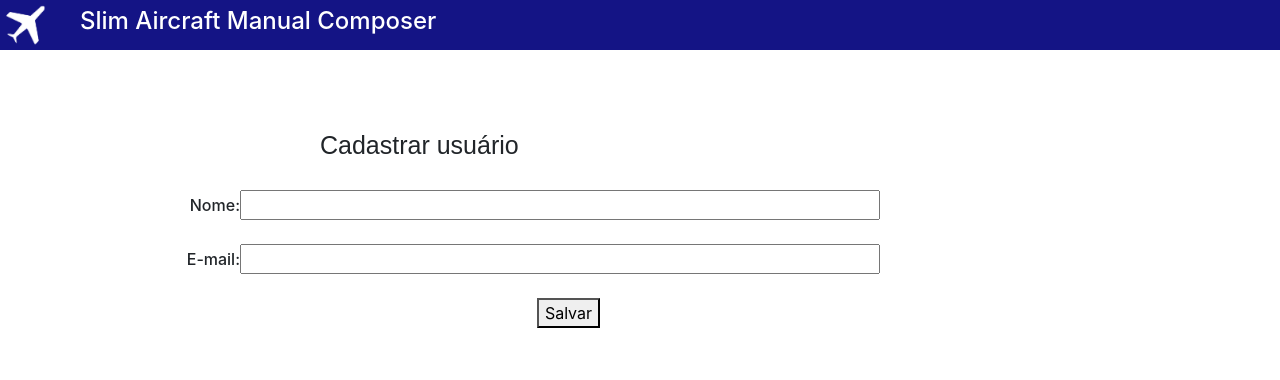
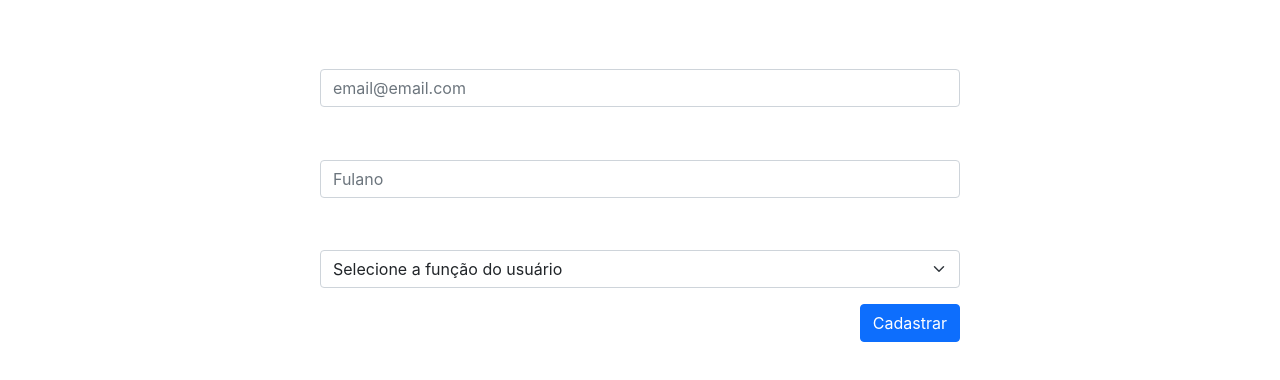
Before and after one commit to DevSlim001/API_EMBRAER, a React (Create React App) app in the folder frontend/: page /cadastro in a window 1280 px wide. Shown: the top 380 px of the page. Built offline with nearby package versions, Linux system fonts and the light colour scheme; sample sign-in values are in the browser's storage.

Commit message:
cadastro front

```diff
--- /dev/null
+++ b/frontend/src/components/Header/index.css
@@ -0,0 +1,6 @@
+
+.text{
+    display: inline;
+    text-align: center;
+    color: white;
+}
--- /dev/null
+++ b/frontend/src/components/Header/index.js
@@ -0,0 +1,14 @@
+import React from 'react';
+import aviaologo from './../../images/aviaologo.png'
+import "./index.css"
+
+function Header(props) {
+    return (
+        <header id={props.id}>
+            <img src={aviaologo} width='50px' alt="LogoAvião"/>
+            <h4 className="text"> Slim Aircraft Manual Composer</h4>
+        </header>
+    );
+}
+
+export default Header
--- a/frontend/src/index.css
+++ b/frontend/src/index.css
@@ -1,6 +1,11 @@
 
-body {
+:root {
+    --color-background: rgba(44, 44, 201, 0.822);
+}
+
+body, html {
     margin: 0;
+    padding: 0;
     font-family: -apple-system, BlinkMacSystemFont, 'Segoe UI', 'Roboto', 'Oxygen',
       'Ubuntu', 'Cantarell', 'Fira Sans', 'Droid Sans', 'Helvetica Neue',
       sans-serif;
@@ -11,9 +16,3 @@ body {
 code {
     font-family: source-code-pro, Menlo, Monaco, Consolas, 'Courier New', monospace;
 }
-
-.text{
-    display: inline;
-    text-align: center;
-    color: white;
-}
--- /dev/null
+++ b/frontend/src/js/Usuario/CreateUser.js
@@ -0,0 +1,16 @@
+import api from "./../../services/api";
+
+export default async function createUser(usuario){
+    let data = {...usuario}
+    let token = localStorage.getItem("token")
+    let config = {
+        headers:{
+            'Authorization': `Bearer ${token}`
+        }
+    }
+    return await api.post("/usuarios",data,config)
+    .then((res)=>{
+        return res
+    })
+    .catch((err)=> {return err.response})
+};
--- a/frontend/src/pages/Cadastro/index.css
+++ b/frontend/src/pages/Cadastro/index.css
@@ -1,35 +1,16 @@
-#title-cadastro{
-    margin-left: 30px;
+Form{
+    color: white;
 }
 
-.cadastro-inputs{
-    text-align: right;
-    margin-top: 30px;
-    margin-right: 50vh;
-    margin-bottom: 10vh;
+#form-div{
+    margin: 0 auto 0 auto;
+    width: 50%;
 }
 
-.inline{
-    display: inline;
+#form-div >Form{
+    padding: 2rem 0 0 0;
 }
 
-#cadastrarUsuario{
-    margin-top: 80px;
-    font-family: arial;
-    font-size: 25px;
-    margin-left: 40vh;
+#form-div >Form>Button{
+    float: right;
 }
-
-
-.salvar{
-    margin-right: 35vh;
-}
-
-#textbox{
-    width: 80vh;
-}
-
-.header{
-    background-color: rgba(11, 11, 129, 0.959);
-    height: 50px;
-}
--- a/frontend/src/pages/Cadastro/index.js
+++ b/frontend/src/pages/Cadastro/index.js
@@ -1,23 +1,44 @@
 import './index.css';
-import aviaologo from './../../images/aviaologo.png'
+import createUser from '../../js/Usuario/CreateUser';
+
+import { Button, Form } from 'react-bootstrap'
+
+import $ from 'jquery';
 
 function Cadastro(){
+    async function handleCadastro(e){
+        e.preventDefault()
+        let usuario = {};
+        $.each($('#form-cadastro').serializeArray(), function(i, field) {
+            usuario[field.name] = field.value;
+        });
+
+        await createUser(usuario).then((res)=>{
+            console.log(res)
+        })
+
+    }
     return(
-        <div className="Cadastro">
-            <div className="header">
-                <img src={aviaologo} width='50px' alt="Logo slim"/>
-                <h4 className="text" id="title-cadastro">Slim Aircraft Manual Composer</h4>
-            </div>
-            <b><h4 id="cadastrarUsuario">Cadastrar usuário</h4></b>
-            <div className="cadastro-inputs">
-                <h6 className="inline">Nome:</h6>
-                <input id="textbox" type="text"/><br/><br/>
-
-                <h6 className="inline">E-mail:</h6>
-                <input id="textbox" type="email"/><br/><br/>
-                <button className="salvar" onClick="">Salvar</button>
-            </div>
-
+        <div id="form-div">
+            <Form id="form-cadastro" onSubmit={handleCadastro}>
+                <Form.Group className="mb-3" controlId="email">
+                  <Form.Label>Email</Form.Label>
+                  <Form.Control type="email" name="email" placeholder="email@email.com" />
+                </Form.Group>
+                <Form.Group className="mb-3" controlId="nome">
+                  <Form.Label>Nome</Form.Label>
+                  <Form.Control type="text" name="nome" placeholder="Fulano"/>
+                </Form.Group>
+                <Form.Group className="mb-3" controlId="role">
+                    <Form.Label>Função</Form.Label>
+                    <Form.Select aria-label="" name="role">
+                        <option>Selecione a função do usuário</option>
+                        <option value="USER">Usuário</option>
+                        <option value="ADMIN">Administrador</option>
+                    </Form.Select>
+                </Form.Group>
+                <Button variant="primary" type="submit">Cadastrar</Button>
+            </Form>
         </div>
     );
 }
--- /dev/null
+++ b/frontend/src/pages/Home/index.css
@@ -0,0 +1,44 @@
+html{
+    overflow-y: hidden;
+}
+
+#header{
+  background-color: var(--color-background);
+}
+
+#body{
+    background: url(./../../images/aviaobackground.jpg) no-repeat bottom center scroll;
+    width: 100vw;
+    height: 100vh;
+    padding: 0;
+    background-position: 30% 45%;
+    background-size: cover;
+}
+
+#div-body{
+    width: 100%;
+    height: 100%;
+    background-color: var(--color-background);
+    position: relative;
+}
+#navbar{
+    padding: 0;
+}
+#navbar nav{
+    height: 100%;
+}
+#navbar nav div.container>div{
+    width: 100%;
+    height: 100%;
+}
+
+Container{
+    width: 100vw;
+    height: 100vh;
+    overflow-y: hidden;
+
+}
+
+.navbar{
+    display: block;
+}
--- /dev/null
+++ b/frontend/src/pages/Home/index.js
@@ -0,0 +1,41 @@
+import { React, useState } from 'react'
+import { Container, Row, Col, Navbar, Nav, Button, Alert, Spinner } from 'react-bootstrap'
+
+import Header from './../../components/Header';
+import Cadastro from './../Cadastro';
+import "./index.css"
+
+
+function Home(){
+    const [conteudo, setConteudo] = useState();
+    function renderCadastro(){
+        setConteudo(<Cadastro />);
+    }
+    return (
+        <Container fluid>
+            <Row>
+                <Header id="header" />
+            </Row>
+            <Row>
+                <Col xs={2} id="navbar">
+                    <Navbar bg="dark" variant="dark">
+                        <Container>
+                            <Nav fill className="flex-column">
+                                <Nav.Link href="#home">Home</Nav.Link>
+                                <Nav.Link onClick={renderCadastro}>Cadastro</Nav.Link>
+                                <Nav.Link href="#pricing">Pricing</Nav.Link>
+                            </Nav>
+                        </Container>
+                    </Navbar>
+                </Col>
+                <Col id="body">
+                    <div id="div-body">
+                        {conteudo}
+                    </div>
+                </Col>
+            </Row>
+        </Container>
+    )
+}
+
+export default Home;
--- a/frontend/src/pages/Login/index.css
+++ b/frontend/src/pages/Login/index.css
@@ -16,7 +16,7 @@
 }
 
 #panel-left{
-  background-color: rgba(44, 44, 201, 0.822);
+  background-color: var(--color-background);
   position: absolute;
   text-align: left;
   height: 100vh;
--- a/frontend/src/pages/Login/index.js
+++ b/frontend/src/pages/Login/index.js
@@ -1,10 +1,12 @@
 import './index.css';
 import aviaologo from './../../images/aviaologo.png'
-import auth from '../../js/Usuario/Auth';
+import auth from './../../js/Usuario/Auth';
 import esqueciSenha from '../../js/Usuario/EsqueciSenha';
+import Header from './../../components/Header';
+
 
 import { Modal,Button, Alert, Spinner } from 'react-bootstrap'
-import { useState } from 'react'
+import { React, useState } from 'react'
 
 import { useHistory } from 'react-router-dom';
 
@@ -37,7 +39,7 @@ async function handleSubmit(e){
         }
         else{
             localStorage.setItem("token",res.data.token)
-            hist.push("/cadastro");
+            hist.push("/home");
         }
     })
 
@@ -77,8 +79,7 @@ async function handleEsqueceuSenha(e){
         <div className = "Login">
             <div id ="panel-left">
 
-                <img src={aviaologo} width='50px' alt="LogoAvião"/>
-                <h4 className="text">  Slim Aircraft Manual Composer</h4>
+                <Header />
                 <hr/>
                 <div className="mb-3">
                     <center>
--- a/frontend/src/routes.js
+++ b/frontend/src/routes.js
@@ -4,6 +4,8 @@ import { BrowserRouter, Switch, Route, Redirect } from 'react-router-dom';
 import isAuth from './utils/isAuth';
 import Login from './pages/Login'
 import Cadastro from './pages/Cadastro'
+import Home from './pages/Home'
+
 
 
 function Routes(){
@@ -32,6 +34,8 @@ function Routes(){
             <Switch>
                 <PublicRoute exact path="/" component={()=>(<Login/>)}/>
                 <PrivateRoute exact path="/cadastro" component={()=>(<Cadastro/>)}/>
+                <PrivateRoute exact path="/home" component={()=>(<Home/>)}/>
+
             </Switch>
         </BrowserRouter>
     );
```
